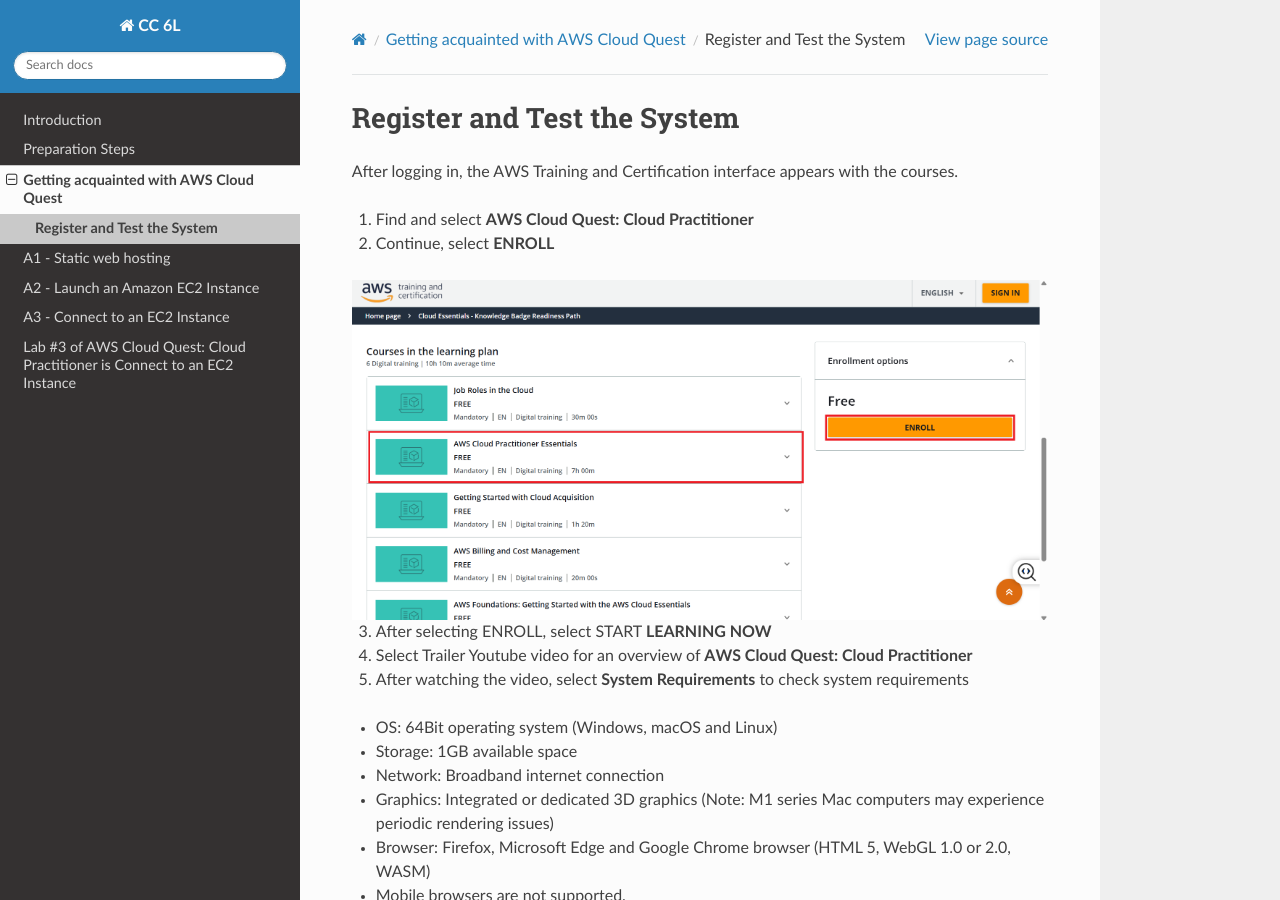
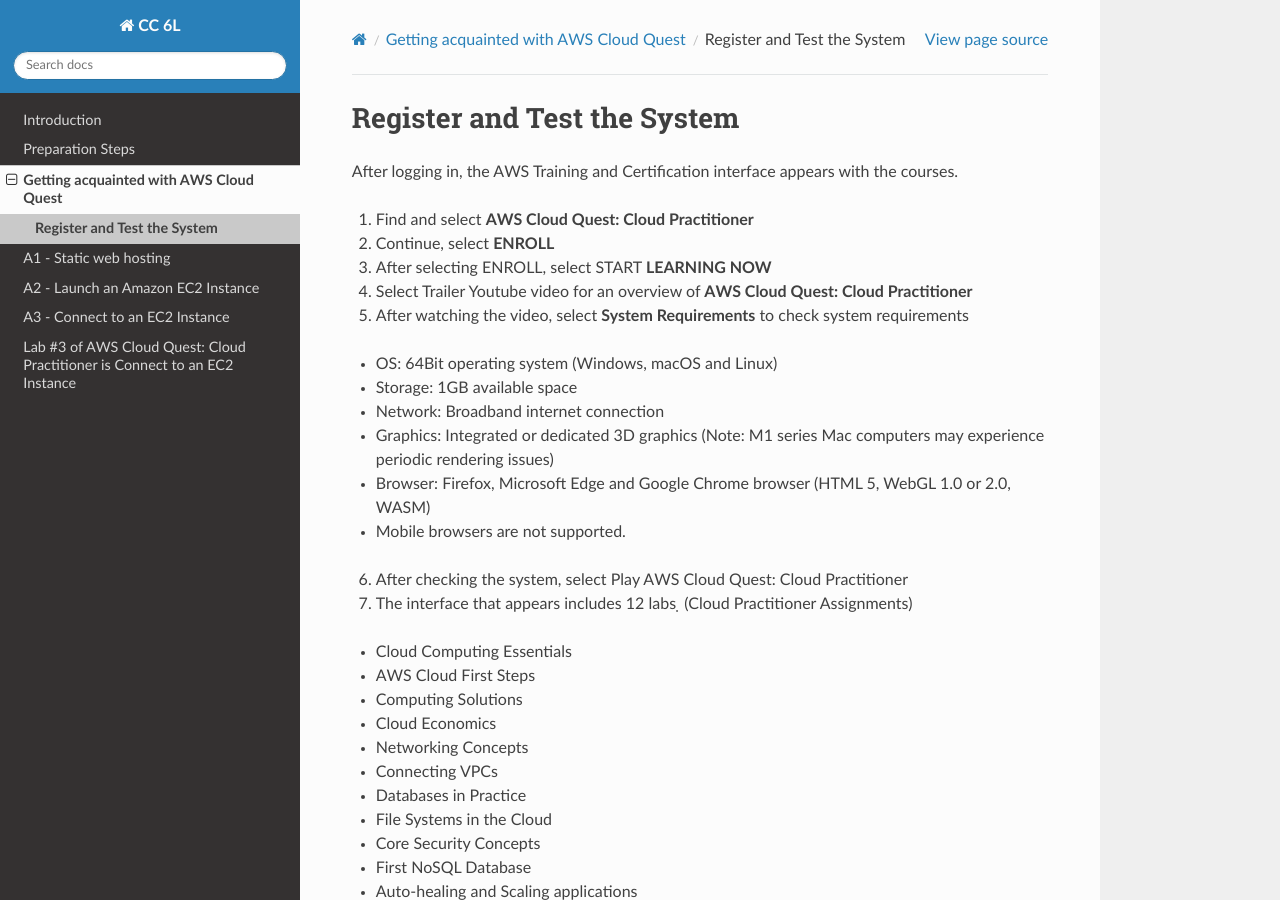
Before and after one commit to user-5005/Aws-Cloud_Practitioner, a Sphinx documentation site: the page built from docs/source/register_and_test_the_system.rst, in a window 1280 px wide and 900 px high. Built offline with Sphinx 7.4.7 and the Read the Docs theme 3.1.0, drawn with Linux system fonts in a browser that asks for light colours.

Commit message:
Update register_and_test_the_system.rst

```diff
--- a/docs/source/register_and_test_the_system.rst
+++ b/docs/source/register_and_test_the_system.rst
@@ -5,9 +5,7 @@
 1. Find and select **AWS Cloud Quest: Cloud Practitioner**
 2. Continue, select **ENROLL**
 
-.. image:: pictures/aws_enroll.png
-   :align: center
-   :width: 700px
+
 
 3. After selecting ENROLL, select START **LEARNING NOW**
 
```
